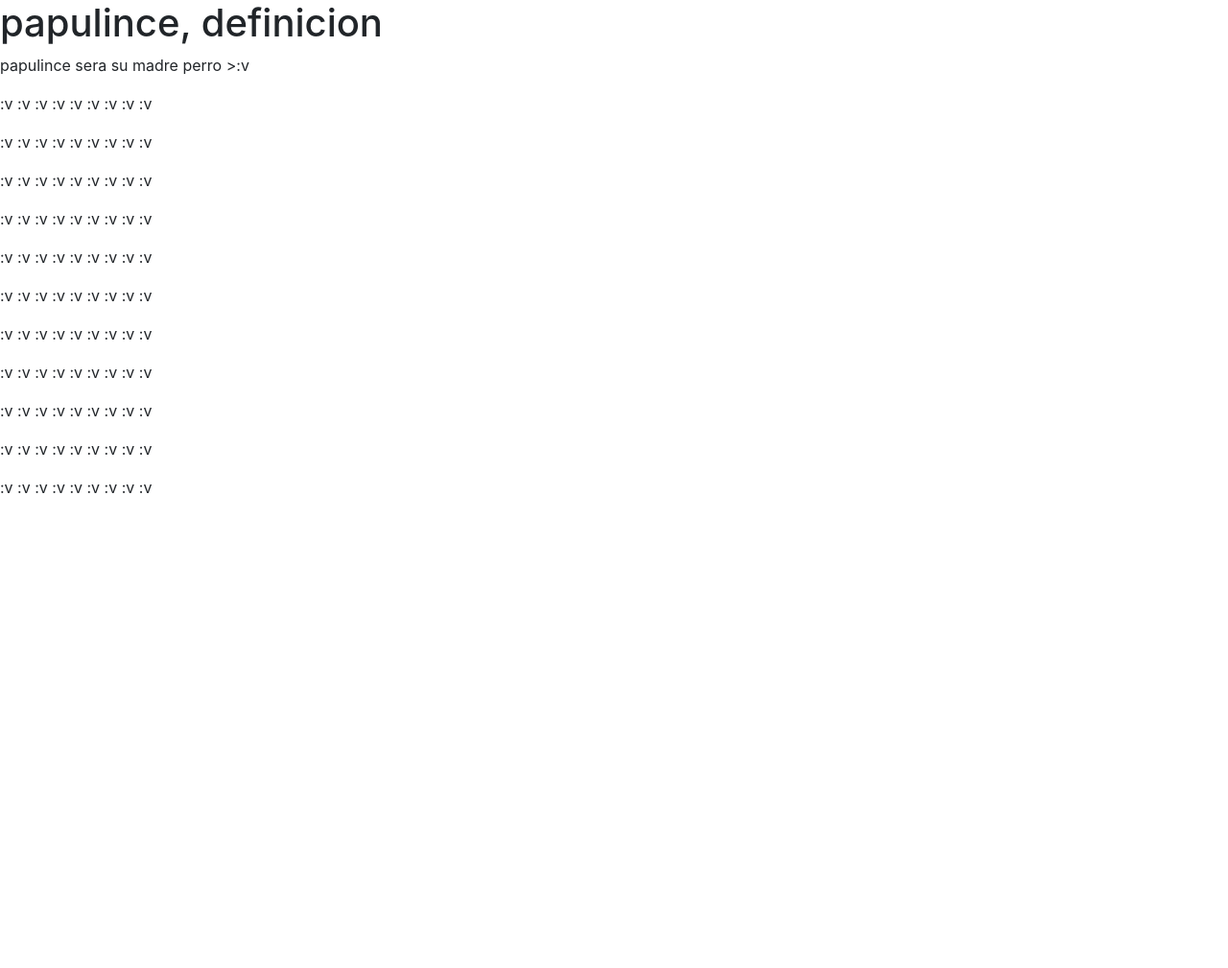
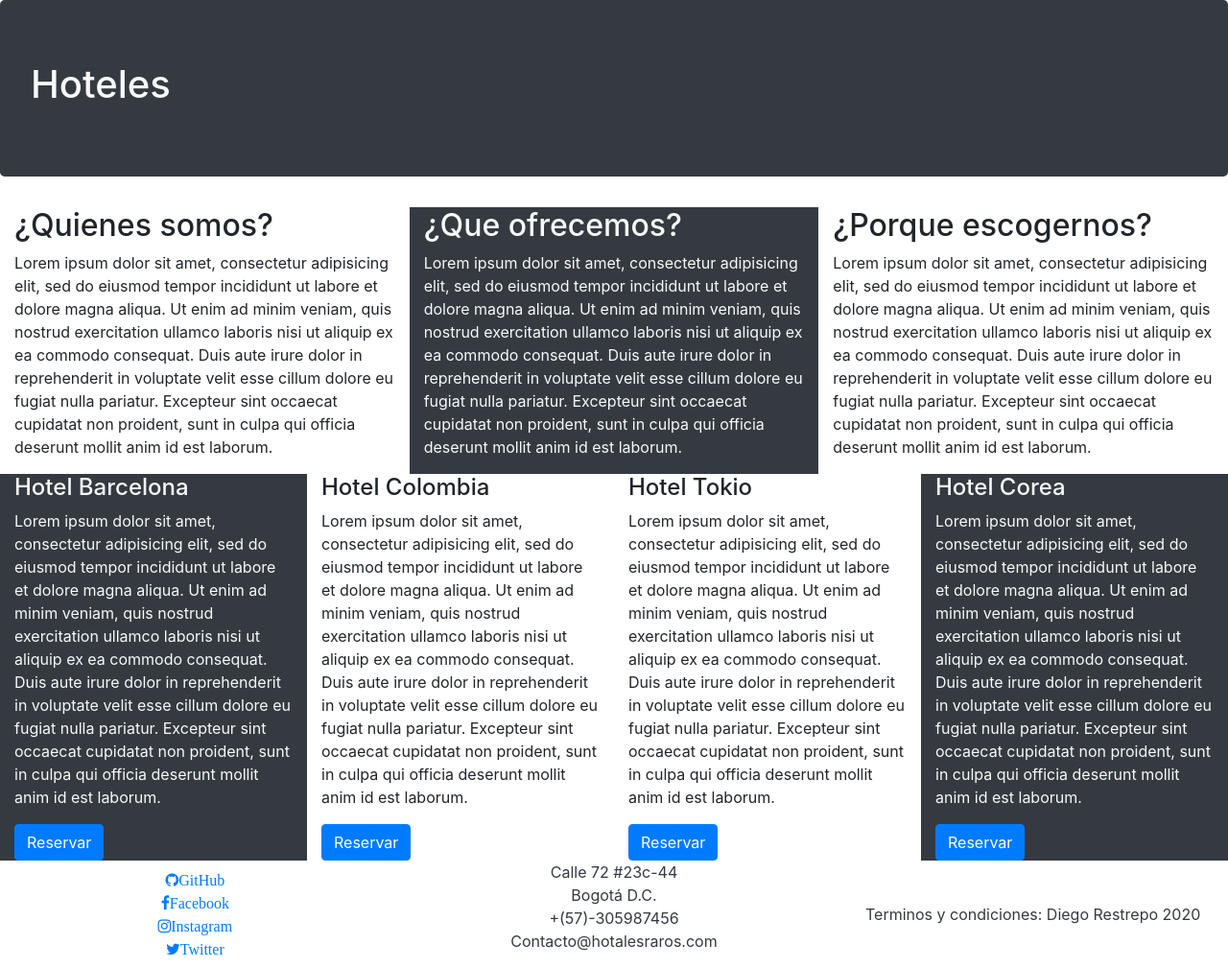
Before and after one commit to AlejoVela/guia-hoteles, a website: page index.html in a window 1280 px wide. Shown: the whole page at 96% size. Before the commit the page ends 800 px from the top, so only its background shows below. Drawn offline with nearby package versions, Linux system fonts and the light colour scheme.

Commit message:
Diseño sencillo

```diff
--- /dev/null
+++ b/css/main.css
@@ -0,0 +1,18 @@
+jumbotron {
+  padding: 0;
+  margin: 0;
+}
+container-fluid {
+  padding: 0;
+  marigin: 0;
+}
+
+row {
+  padding: 0;
+  margin: 0;
+}
+
+d-flex{
+  container: 0;
+  margin: 0;
+}
--- a/index.html
+++ b/index.html
@@ -3,23 +3,73 @@
   <head>
     <meta charset="utf-8">
     <link rel="stylesheet" href=" node_modules\bootstrap\dist\css\bootstrap.min.css">
+    <link rel="stylesheet" href="https://cdnjs.cloudflare.com/ajax/libs/font-awesome/4.7.0/css/font-awesome.min.css">
+    <link rel="stylesheet" href="/css/main.css">
     <title></title>
   </head>
   <body>
-    <h1>papulince, definicion</h1>
-    <p>papulince sera su madre perro >:v</p>
-    <p>:v :v :v :v :v :v :v :v :v</p>
-    <p>:v :v :v :v :v :v :v :v :v</p>
-    <p>:v :v :v :v :v :v :v :v :v</p>
-    <p>:v :v :v :v :v :v :v :v :v</p>
-    <p>:v :v :v :v :v :v :v :v :v</p>
-    <p>:v :v :v :v :v :v :v :v :v</p>
-    <p>:v :v :v :v :v :v :v :v :v</p>
-    <p>:v :v :v :v :v :v :v :v :v</p>
-    <p>:v :v :v :v :v :v :v :v :v</p>
-    <p>:v :v :v :v :v :v :v :v :v</p>
-    <p>:v :v :v :v :v :v :v :v :v</p>
-
+    <div class="jumbotron bg-dark text-light">
+      <h1>Hoteles</h1>
+    </div>
+    <div class="container-fluid ">
+      <div class="row">
+        <div class="col-md-4">
+          <h2>¿Quienes somos?</h2>
+          <p>Lorem ipsum dolor sit amet, consectetur adipisicing elit, sed do eiusmod tempor incididunt ut labore et dolore magna aliqua. Ut enim ad minim veniam, quis nostrud exercitation ullamco laboris nisi ut aliquip ex ea commodo consequat. Duis aute irure dolor in reprehenderit in voluptate velit esse cillum dolore eu fugiat nulla pariatur. Excepteur sint occaecat cupidatat non proident, sunt in culpa qui officia deserunt mollit anim id est laborum.</p>
+        </div>
+        <div class="col-md-4 bg-dark text-light">
+          <h2>¿Que ofrecemos?</h2>
+          <p>Lorem ipsum dolor sit amet, consectetur adipisicing elit, sed do eiusmod tempor incididunt ut labore et dolore magna aliqua. Ut enim ad minim veniam, quis nostrud exercitation ullamco laboris nisi ut aliquip ex ea commodo consequat. Duis aute irure dolor in reprehenderit in voluptate velit esse cillum dolore eu fugiat nulla pariatur. Excepteur sint occaecat cupidatat non proident, sunt in culpa qui officia deserunt mollit anim id est laborum.</p>
+        </div>
+        <div class="col-md-4">
+          <h2>¿Porque escogernos?</h2>
+          <p>Lorem ipsum dolor sit amet, consectetur adipisicing elit, sed do eiusmod tempor incididunt ut labore et dolore magna aliqua. Ut enim ad minim veniam, quis nostrud exercitation ullamco laboris nisi ut aliquip ex ea commodo consequat. Duis aute irure dolor in reprehenderit in voluptate velit esse cillum dolore eu fugiat nulla pariatur. Excepteur sint occaecat cupidatat non proident, sunt in culpa qui officia deserunt mollit anim id est laborum.</p>
+        </div>
+      </div>
+    </div>
+  <div class="d-flex">
+    <div class="col-sm-3 bg-dark text-light">
+      <h4>Hotel Barcelona</h4>
+      <p>Lorem ipsum dolor sit amet, consectetur adipisicing elit, sed do eiusmod tempor incididunt ut labore et dolore magna aliqua. Ut enim ad minim veniam, quis nostrud exercitation ullamco laboris nisi ut aliquip ex ea commodo consequat. Duis aute irure dolor in reprehenderit in voluptate velit esse cillum dolore eu fugiat nulla pariatur. Excepteur sint occaecat cupidatat non proident, sunt in culpa qui officia deserunt mollit anim id est laborum.</p>
+      <button type="button" class="btn btn-primary align-items-end justify-content-end" name="button">Reservar</button>
+    </div>
+    <div class="col-sm-3">
+      <h4>Hotel Colombia</h4>
+      <p>Lorem ipsum dolor sit amet, consectetur adipisicing elit, sed do eiusmod tempor incididunt ut labore et dolore magna aliqua. Ut enim ad minim veniam, quis nostrud exercitation ullamco laboris nisi ut aliquip ex ea commodo consequat. Duis aute irure dolor in reprehenderit in voluptate velit esse cillum dolore eu fugiat nulla pariatur. Excepteur sint occaecat cupidatat non proident, sunt in culpa qui officia deserunt mollit anim id est laborum.</p>
+      <button type="button" class="btn btn-primary align-items-end justify-content-end" name="button">Reservar</button>
+    </div>
+    <div class="col-sm-3">
+      <h4>Hotel Tokio</h4>
+      <p>Lorem ipsum dolor sit amet, consectetur adipisicing elit, sed do eiusmod tempor incididunt ut labore et dolore magna aliqua. Ut enim ad minim veniam, quis nostrud exercitation ullamco laboris nisi ut aliquip ex ea commodo consequat. Duis aute irure dolor in reprehenderit in voluptate velit esse cillum dolore eu fugiat nulla pariatur. Excepteur sint occaecat cupidatat non proident, sunt in culpa qui officia deserunt mollit anim id est laborum.</p>
+      <button type="button" class="btn btn-primary align-items-end justify-content-end" name="button">Reservar</button>
+    </div>
+    <div class="col-sm-3 bg-dark text-light">
+      <h4>Hotel Corea</h4>
+      <p>Lorem ipsum dolor sit amet, consectetur adipisicing elit, sed do eiusmod tempor incididunt ut labore et dolore magna aliqua. Ut enim ad minim veniam, quis nostrud exercitation ullamco laboris nisi ut aliquip ex ea commodo consequat. Duis aute irure dolor in reprehenderit in voluptate velit esse cillum dolore eu fugiat nulla pariatur. Excepteur sint occaecat cupidatat non proident, sunt in culpa qui officia deserunt mollit anim id est laborum.</p>
+      <button type="button" class="btn btn-primary align-items-end justify-content-end" name="button">Reservar</button>
+    </div>
+  </div>
+  <footer class="bg-prymary text-dark">
+    <div class="row align-items-center text-center">
+      <div class="col-sm-4">
+        <a href="https://www.github.com/AlejoVela" class="fa fa-github">GitHub</a></h3><br>
+        <a href="https://wwww.facebook.com" class="fa fa-facebook">Facebook</a><br>
+        <a href="https://www.instagram.com" class="fa fa-instagram">Instagram</a><br>
+        <a href="https://www.twitter.com" class="fa fa-twitter">Twitter</a>
+      </div>
+      <div class="col-sm-4">
+        <address class="">
+          Calle 72 #23c-44 <br>
+          Bogotá D.C. <br>
+          +(57)-305987456 <br>
+          Contacto@hotalesraros.com
+        </address>
+      </div>
+      <div class="col-sm-4">
+        Terminos y condiciones: Diego Restrepo 2020
+      </div>
+    </div>
+  </footer>
     <script type="text/javascript" src="node_modules\jquery\dist\jquery.min.js"></script>
     <script type="text/javascript" src="node_modules\popper.js\dist\popper.min.js"></script>
     <link rel="stylesheet" href=" node_modules\bootstrap\dist\js\bootstrap.min.js">
```
